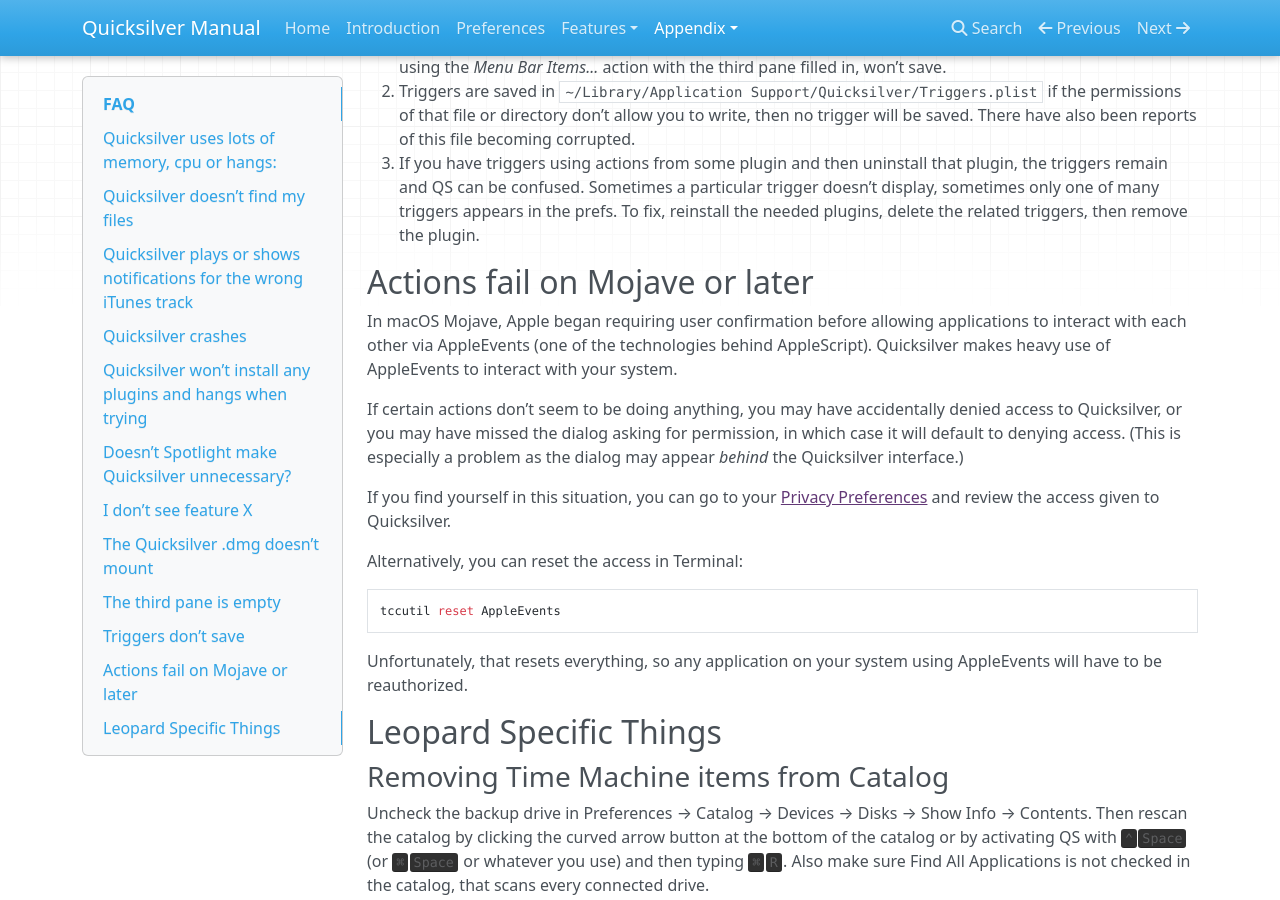
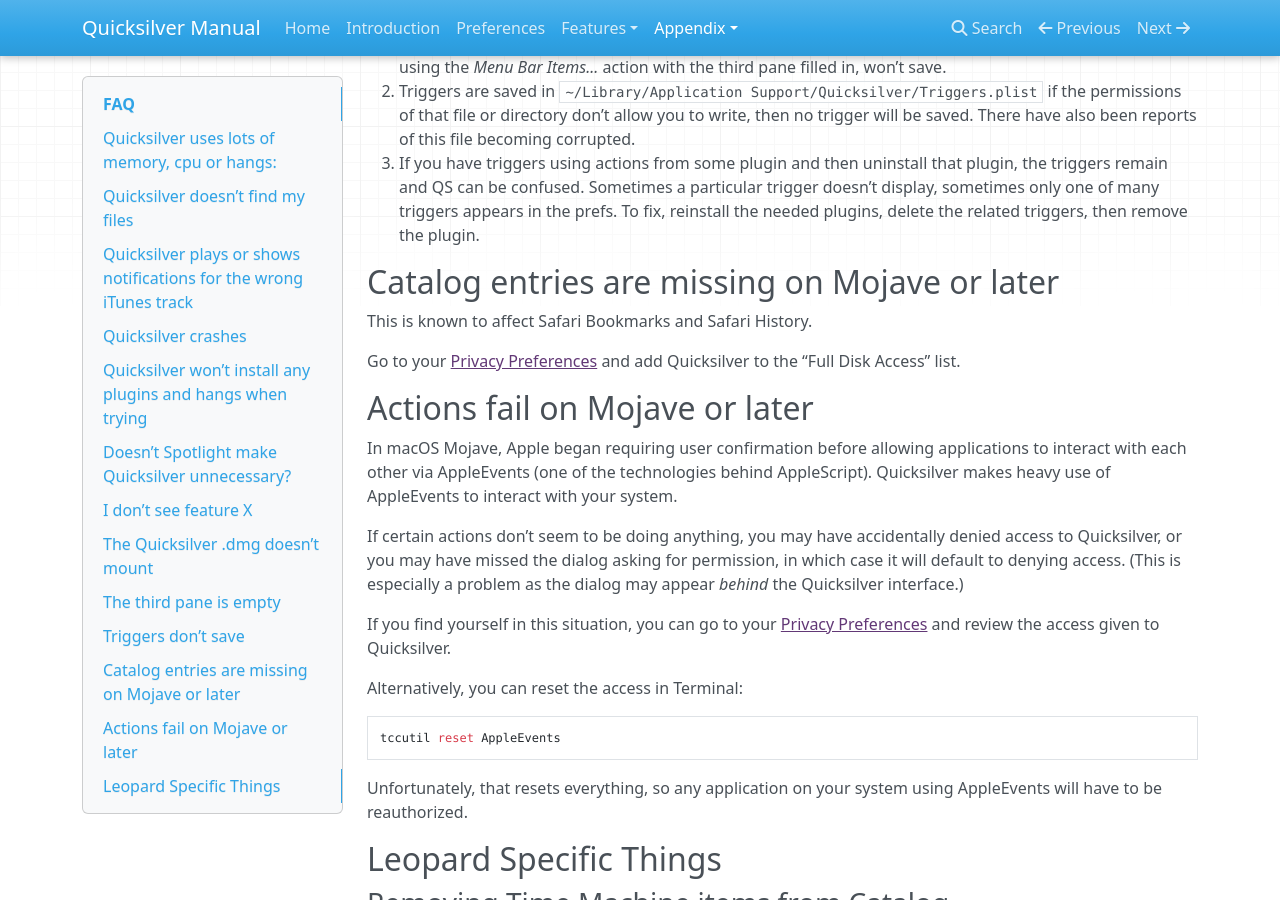
Before and after one commit to quicksilver/manual, an MkDocs documentation site: the page built from docs/FAQ.md, in a window 1280 px wide and 900 px high, scrolled down 2404 px. Built offline with MkDocs 1.6.1, drawn with Linux system fonts in a browser that asks for light colours; nearby versions of some CDN libraries.

Commit message:
add a note about Full Disk Access in Mojave

```diff
--- a/docs/FAQ.md
+++ b/docs/FAQ.md
@@ -58,6 +58,12 @@
 2. Triggers are saved in `~/Library/Application Support/Quicksilver/Triggers.plist` if the permissions of that file or directory don’t allow you to write, then no trigger will be saved. There have also been reports of this file becoming corrupted.
 3. If you have triggers using actions from some plugin and then uninstall that plugin, the triggers remain and QS can be confused. Sometimes a particular trigger doesn’t display, sometimes only one of many triggers appears in the prefs. To fix, reinstall the needed plugins, delete the related triggers, then remove the plugin.
 
+## Catalog entries are missing on Mojave or later
+
+This is known to affect Safari Bookmarks and Safari History.
+
+Go to your [Privacy Preferences][privacy] and add Quicksilver to the “Full Disk Access” list.
+
 ## Actions fail on Mojave or later
 
 In macOS Mojave, Apple began requiring user confirmation before allowing applications to interact with each other via AppleEvents (one of the technologies behind AppleScript). Quicksilver makes heavy use of AppleEvents to interact with your system.
```
